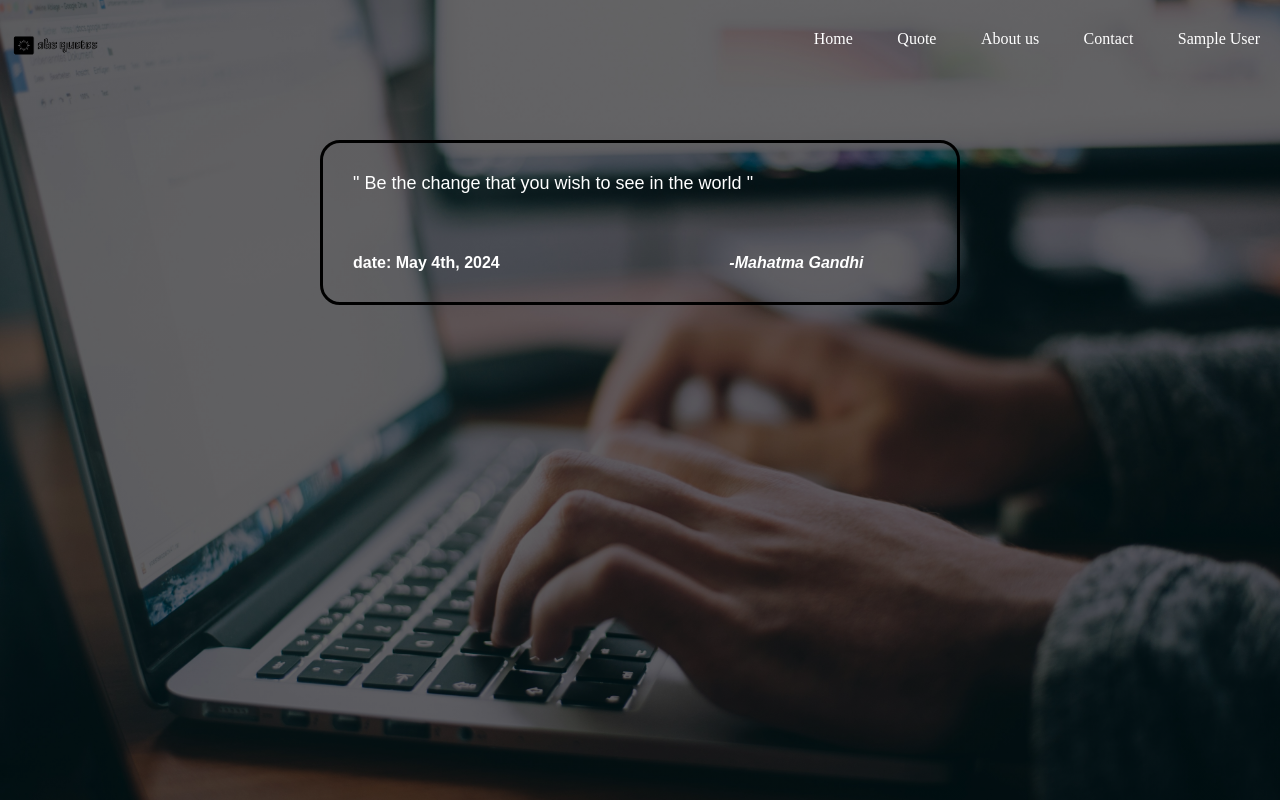
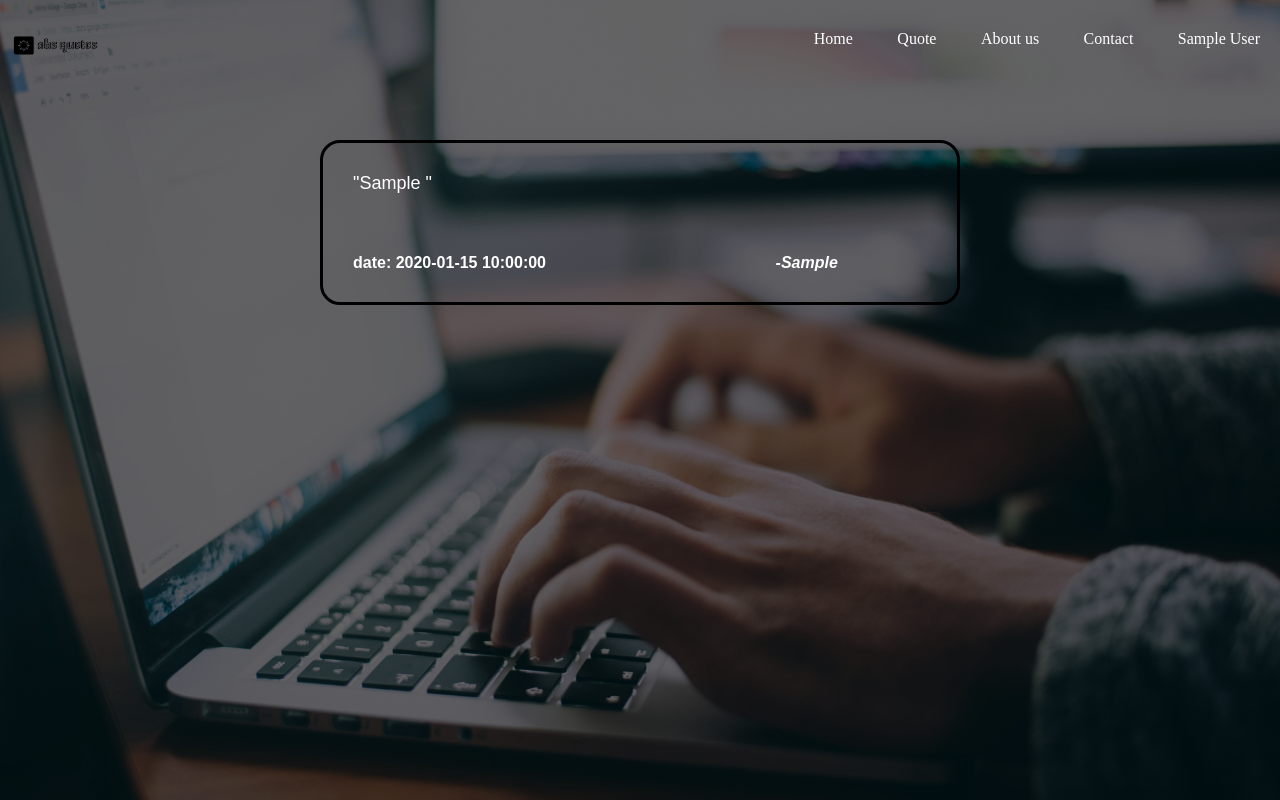
Before and after one commit to DARK-ISP/web, a PHP site: page /auth/quote.php in a window 1280 px wide. Run offline with PHP 8.4, Linux system fonts and the light colour scheme; the visitor is signed in with stand-in values (Sample User, id 1); tables that the repository leaves empty hold one stand-in row (values such as "Sample post").

Commit message:
dynamic quote page

```diff
--- a/auth/quote.php
+++ b/auth/quote.php
@@ -60,17 +60,32 @@
 
 
 
+
+            <?php
+
+                require_once "../dbConnection.php";
+
+                $query = "SELECT * FROM `quote` ";
+                $result = mysqli_query($connection, $query);
+
+                if($result){
+                    while($row = mysqli_fetch_assoc($result)){
+                        ?>
+
+
+
                         <div class="quote">
 
+
             <p class="qtxt">
-                    " Be the change that you wish to see in the world "
+                "<?php echo $row['quote'];?> "
 
                 <br>
 
             <div class="details">
 
-                    <strong>date: May 4th, 2024</strong>
-                    <strong> <i>-Mahatma Gandhi</i></strong>
+                <strong>date: <?php echo $row['date'];?></strong>
+                <strong> <i>-<?php echo $row['mention'];?></i></strong>
 
             </div>
 
@@ -78,6 +93,21 @@
             </p>
 
         </div>
+
+                        <?php
+                    }
+                }
+                else{
+                    echo "error fetching data".mysqli_error($connection);
+                }
+
+
+            ?>
+
+
+
+
+
 
 
         </center>
```
Also changed, not shown: auth/addQuote.php (added). Lines whose indentation alone changed are shown as unchanged.
